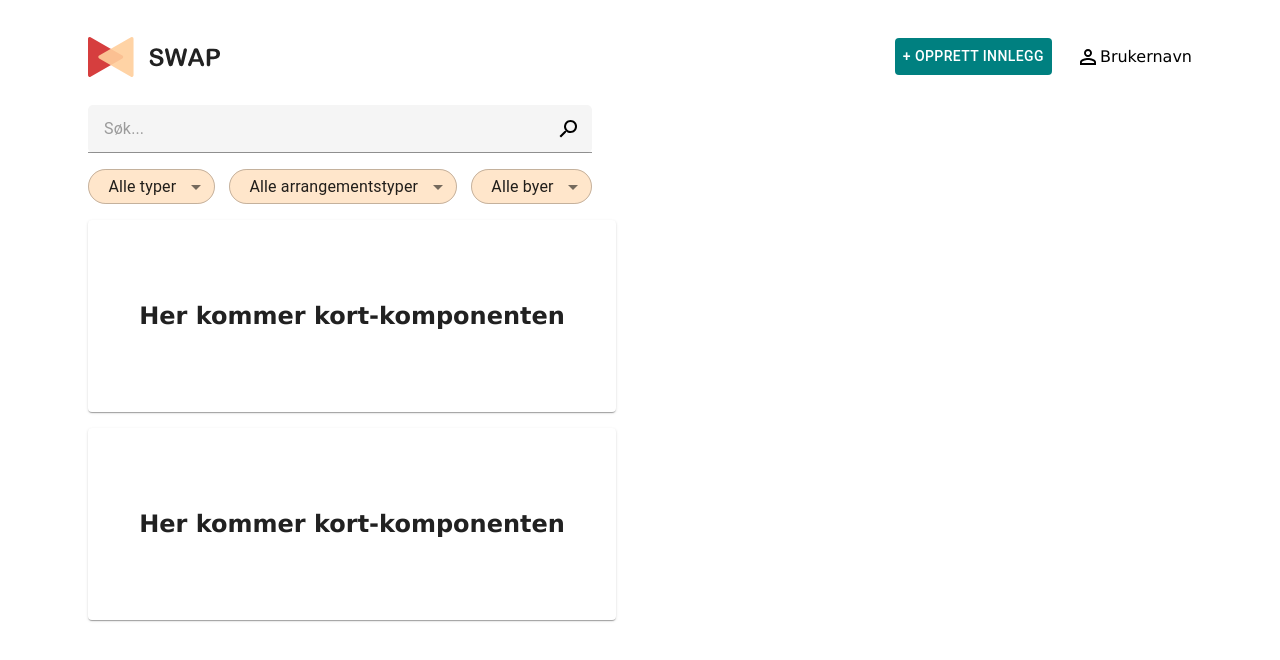
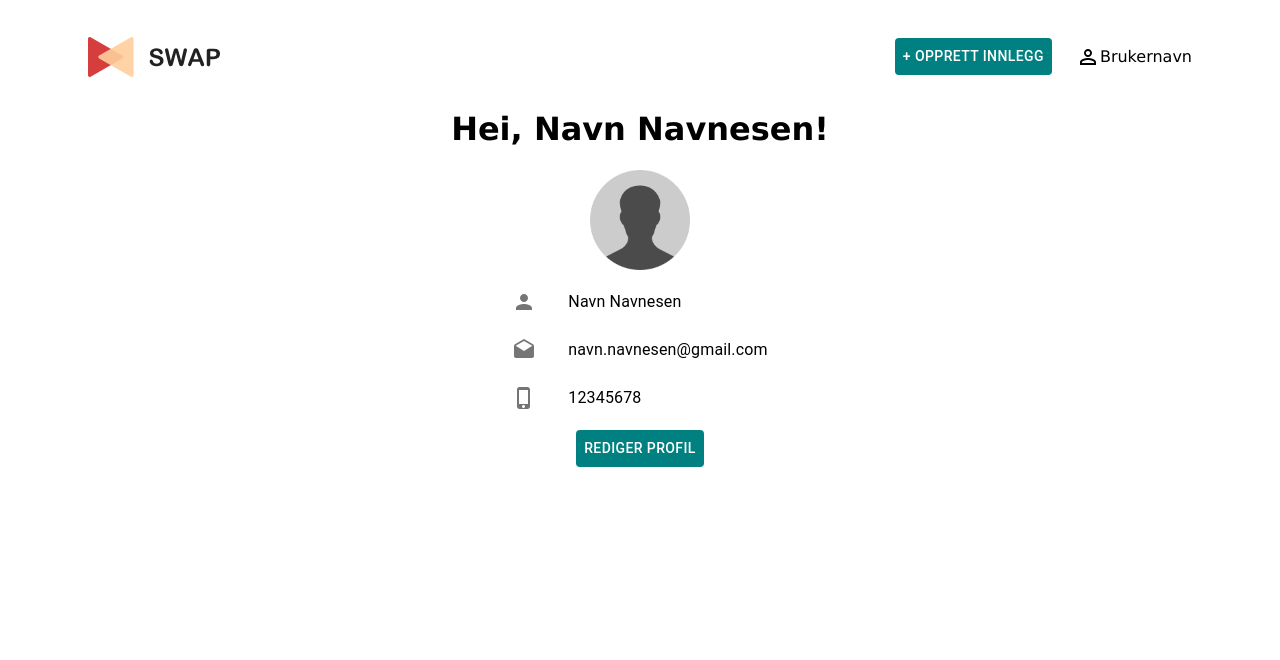
Before and after one commit to fredrikfh/SWAP, a React (Create React App) app in the folder swap/: page / in a window 1280 px wide. Shown: the top 660 px of the page. Built offline with nearby package versions, Linux system fonts and the light colour scheme.

Commit message:
La til funksjon for å redigere profil

```diff
--- a/swap/package.json
+++ b/swap/package.json
@@ -8,6 +8,7 @@
 		"@emotion/react": "^11.7.1",
 		"@emotion/styled": "^11.6.0",
 		"@material-ui/core": "^4.12.3",
+		"@material-ui/icons": "^4.11.2",
 		"@material-ui/pickers": "^3.3.10",
 		"@mui/icons-material": "^5.4.2",
 		"@mui/material": "^5.4.2",
--- a/swap/src/App.js
+++ b/swap/src/App.js
@@ -4,6 +4,7 @@ import "date-fns";
 import { BrowserRouter, Routes, Route } from "react-router-dom";
 import Navbar from "./components/Navbar";
 import CardOverview from "./pages/CardOverview";
+import Profile from "./pages/Profile";
 
 export default function App() {
 	return (
@@ -11,6 +12,7 @@ export default function App() {
 			<Navbar />
 			<BrowserRouter>
 				<Routes>
+					<Route path="/" element={<Profile />} />
 					<Route path="/" element={<CardOverview />} />
 				</Routes>
 			</BrowserRouter>
--- a/swap/src/pages/Profile.js
+++ b/swap/src/pages/Profile.js
@@ -3,37 +3,141 @@ import Box from "@mui/material/Box";
 import TextField from "@mui/material/TextField";
 import Button from "@mui/material/Button";
 import Grid from "@mui/material/Grid";
+import FormControl from "@mui/material/FormControl";
+
+import List from "@mui/material/List";
+import ListItem from "@mui/material/ListItem";
+import ListItemButton from "@mui/material/ListItemButton";
+import ListItemIcon from "@mui/material/ListItemIcon";
+import ListItemText from "@mui/material/ListItemText";
+import DraftsIcon from "@mui/icons-material/Drafts";
+import PersonIcon from "@mui/icons-material/Person";
+import PhoneIphoneIcon from "@mui/icons-material/PhoneIphone";
+
+import pf_placeholder from "../img/pf_placeholder.png";
 
 function Profile() {
-	//const [name] = useState("navn navnesen");
+	const [name, setName] = useState("Navn Navnesen");
+	const nameRef = useRef("");
 	//const [mail] = useState["mail@mail.no"];
 	const [changeMail, setChangeMail] = useState(false);
-	const [mail, setMail] = useState("hei her er mailen min");
+	const [mail, setMail] = useState("navn.navnesen@gmail.com");
 	const mailRef = useRef("");
 
-	const sendValue = () => {
+	const [phoneNumber, setPhoneNumber] = useState(12345678);
+	const phoneNumberRef = useRef("");
+
+	const sendValueMail = () => {
 		setMail(mailRef.current.value);
 		console.log(mail);
 		return console.log(mailRef.current.value);
 	};
 
+	const sendValueName = () => {
+		setName(nameRef.current.value);
+		console.log(name);
+		return console.log(nameRef.current.value);
+	};
+
+	const sendValuePhoneNumber = () => {
+		setPhoneNumber(phoneNumberRef.current.value);
+		console.log(name);
+		return console.log(nameRef.current.value);
+	};
+
+	const handleSaveChanges = () => {
+		sendValueMail();
+		sendValueName();
+		sendValuePhoneNumber();
+		setChangeMail(!changeMail);
+		console.log("endringer er gjort");
+	};
+
 	return (
 		<div>
 			<Grid container direction="column" justifyContent="space-evenly" alignItems="center">
-				{changeMail === false && <p>Mail: {mail}</p>}
+				<h1>Hei, {name}!</h1>
+				<img width="100px" src={pf_placeholder} alt="Profilepicture" />
+
+				{changeMail === false && (
+					<>
+						<nav aria-label="main mailbox folders">
+							<List>
+								<ListItem disablePadding>
+									<ListItemButton>
+										<ListItemIcon>
+											<PersonIcon />
+										</ListItemIcon>
+										<ListItemText primary={name} />
+									</ListItemButton>
+								</ListItem>
+								<ListItem disablePadding>
+									<ListItemButton>
+										<ListItemIcon>
+											<DraftsIcon />
+										</ListItemIcon>
+										<ListItemText primary={mail} />
+									</ListItemButton>
+								</ListItem>
+								<ListItem disablePadding>
+									<ListItemButton>
+										<ListItemIcon>
+											<PhoneIphoneIcon />
+										</ListItemIcon>
+										<ListItemText primary={phoneNumber} />
+									</ListItemButton>
+								</ListItem>
+							</List>
+						</nav>
+
+						<Button
+							sx={{
+								background: "teal",
+								color: "white",
+							}}
+							onClick={() => setChangeMail(!changeMail)}
+						>
+							Rediger profil
+						</Button>
+					</>
+				)}
+
 				{changeMail === true && (
 					<Box>
+						<FormControl>
+							<p>Mail: </p>
+							<TextField
+								inputRef={nameRef}
+								id="mailEdit"
+								label={name}
+								variant="outlined"
+							/>
+							<p>Navn: </p>
 							<TextField
 								inputRef={mailRef}
 								id="mailEdit"
 								label={mail}
 								variant="outlined"
 							/>
-						<Button onClick={sendValue}>Lagre ny mail</Button>
+							<p>Tlf-nummer: </p>
+							<TextField
+								inputRef={phoneNumberRef}
+								id="mailEdit"
+								label={phoneNumber}
+								variant="outlined"
+							/>
+							<Button
+								sx={{
+									background: "teal",
+									color: "white",
+								}}
+								onClick={handleSaveChanges}
+							>
+								Lagre endringer
+							</Button>
+						</FormControl>
 					</Box>
 				)}
-
-				<Button onClick={() => setChangeMail(!changeMail)}>Rediger profil</Button>
 			</Grid>
 		</div>
 	);
```
Also changed, not shown: swap/src/img/pf_placeholder.png (added), 1 other file (tests, documents, lock files or other folders). Lines whose indentation alone changed are shown as unchanged.
